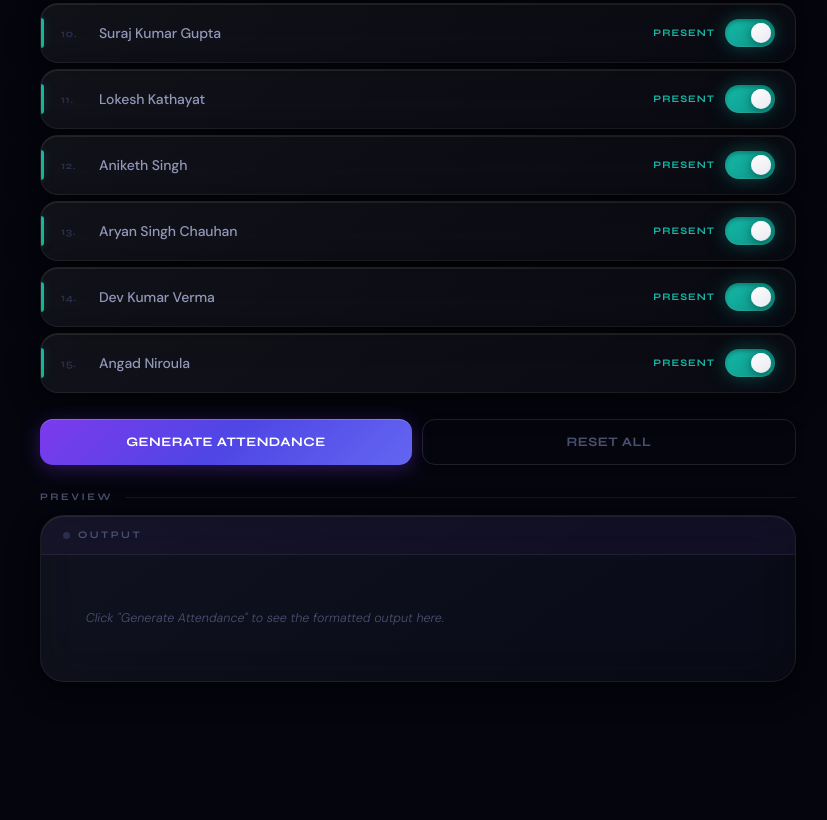
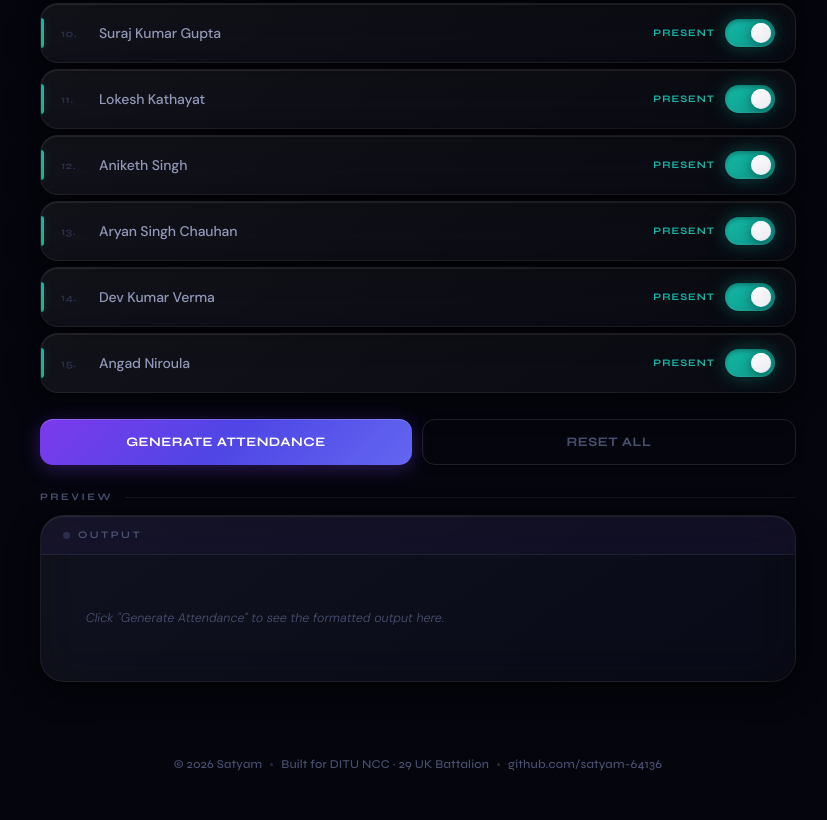
Before and after one commit to satyam-64136/Ncc-Attendence-Maker, a plain HTML site: page ncc_attendance.html in a window 1280 px wide. Shown: the part 1058-1878 px from the top of the page, without its empty margins (222-1049 px from the left). Drawn offline with Linux system fonts and the light colour scheme.

Commit message:
Update ncc_attendance.html

```diff
--- a/ncc_attendance.html
+++ b/ncc_attendance.html
@@ -820,6 +820,46 @@ header{
   }
 }
 
+
+/* ── Footer ── */
+.site-footer {
+  position: relative; z-index: 1;
+  text-align: center;
+  padding: 0 20px 44px;
+  margin-top: -70px;
+}
+.site-footer .ft-inner {
+  display: inline-flex;
+  align-items: center;
+  justify-content: center;
+  gap: 8px;
+  flex-wrap: wrap;
+}
+.site-footer .ft-inner > * {
+  font-family: 'Syne', sans-serif;
+  font-size: 12px;
+  font-weight: 500;
+  color: var(--t3);
+  letter-spacing: .2px;
+  line-height: 1;
+  white-space: nowrap;
+}
+.site-footer .ft-sep {
+  width: 3px; height: 3px;
+  border-radius: 50%;
+  background: var(--t3);
+  flex-shrink: 0;
+  opacity: .5;
+  align-self: center;
+}
+.site-footer a {
+  color: var(--t3);
+  text-decoration: none;
+  transition: color .3s var(--smooth);
+}
+.site-footer a:hover {
+  color: var(--violet-lt);
+}
 </style>
 </head>
 <body>
@@ -1183,5 +1223,16 @@ document.getElementById('generateBtn').addEventListener('click',()=>{
   box.classList.add('has-content');
 });
 </script>
+
+<!-- Footer -->
+<footer class="site-footer">
+  <div class="ft-inner">
+    <span class="ft-name">© 2026 Satyam</span>
+    <span class="ft-sep"></span>
+    <span class="ft-note">Built for DITU NCC · 29 UK Battalion</span>
+    <span class="ft-sep"></span>
+    <a href="https://github.com/satyam-64136" target="_blank" rel="noopener">github.com/satyam-64136</a>
+  </div>
+</footer>
 </body>
 </html>
```
